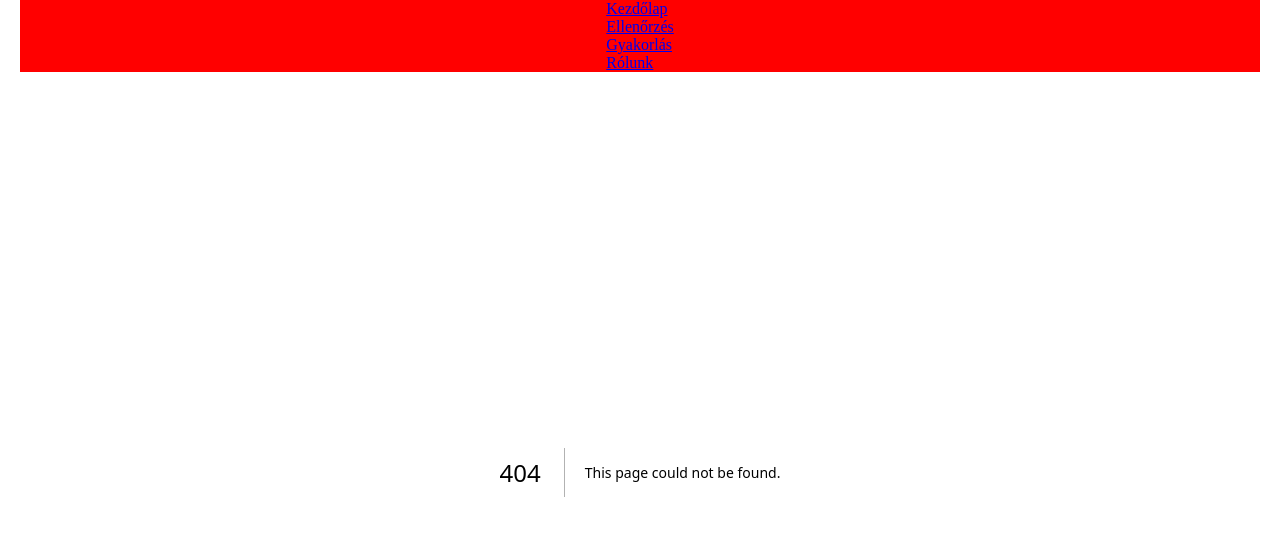
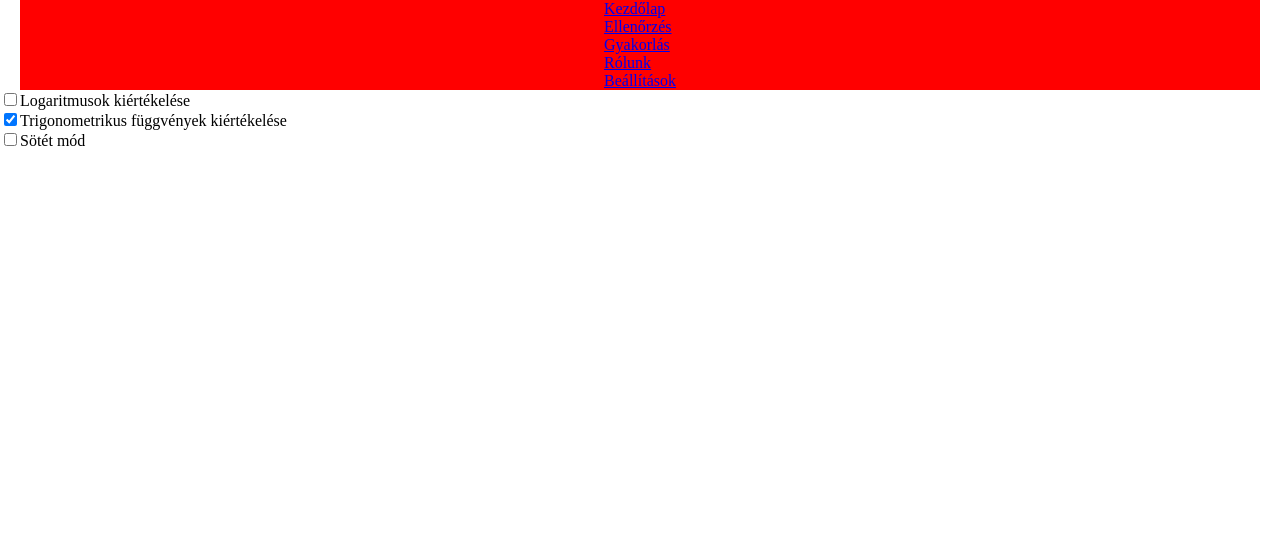
Before and after one commit to lichterberci/DerivativeCalculatorFrontend, a Next.js app: page /settings in a window 1280 px wide. Before the commit this address had no page. Shown: the top 536 px of the page. Built offline with nearby package versions, Linux system fonts and the light colour scheme.

Commit message:
user preferences added and the are working!!!!

```diff
--- /dev/null
+++ b/classes/BackendPreferenceTypes.ts
@@ -0,0 +1,7 @@
+export default interface IBackendPreference {
+    simplificationPreferences: IBackendSimplificationPreferences;
+}
+
+export interface IBackendSimplificationPreferences {
+    opsNotToEvaluate: string[]
+}
--- a/classes/PreferenceTypes.ts
+++ b/classes/FrontendPreferenceTypes.ts
@@ -2,6 +2,7 @@
 export interface ISimplificationPreferences {
 
     shouldEvalLogarithm: boolean;
+    shouldEvalTrig: boolean;
 
 }
 
--- a/pages/_document.tsx
+++ b/pages/_document.tsx
@@ -24,6 +24,10 @@ const navBarItems: INavbarItemData[] = [
 	{
 		href: "/about",
 		name: "Rólunk"
+	},
+	{
+		href: "/settings",
+		name: "Beállítások"
 	}
 ];
 
--- /dev/null
+++ b/pages/settings.tsx
@@ -0,0 +1,88 @@
+import Head from "next/head";
+import { useEffect, useState } from "react";
+import { ISimplificationPreferences, IUserInterfacePreferences } from "../classes/FrontendPreferenceTypes";
+import { GetPreferences, SetPreferences } from "../scripts/Preferences";
+
+export default function Settings (): JSX.Element {
+
+    const [simplificationPreferences, setSimplificationPreferences] = useState<ISimplificationPreferences>({
+        shouldEvalLogarithm: false,
+        shouldEvalTrig: true
+    });
+
+    const [UIPreferences, setUIPreferences] = useState<IUserInterfacePreferences>({
+        darkMode: false
+    });
+
+    useEffect(() => {
+
+        const simpPref: ISimplificationPreferences = GetPreferences("simplificationPreferences");
+        setSimplificationPreferences(simpPref);
+
+        const UIPref: IUserInterfacePreferences = GetPreferences("UIPreferences");
+        setUIPreferences(UIPref);
+
+    }, []);
+
+    const UpdateSimplificationPreferences = (key: string, value: any) => {
+
+        const newValue: any = {
+            ...simplificationPreferences
+        };
+
+        newValue[key] = value;
+
+        setSimplificationPreferences(newValue);
+
+        SetPreferences({"simplificationPreferences": newValue});
+    };
+
+    const UpdateUserInterfacePreferences = (key: string, value: any) => {
+
+        const newValue: any = {
+            ...UIPreferences
+        };
+
+        newValue[key] = value;
+
+        setUIPreferences(newValue);
+
+        SetPreferences({"UIPreferences": newValue});
+    };
+
+    return (<>
+        <Head>
+            <title>Settings</title>
+        </Head>
+        <main>
+
+            <input
+                type="checkbox"
+                name="logarithm"
+                checked={simplificationPreferences?.shouldEvalLogarithm}
+                onChange={e => UpdateSimplificationPreferences("shouldEvalLogarithm", e.target.checked)}
+            />
+            Logaritmusok kiértékelése
+            <br/>
+
+            <input
+                type="checkbox"
+                name="trig"
+                checked={simplificationPreferences?.shouldEvalTrig}
+                onChange={e => UpdateSimplificationPreferences("shouldEvalTrig", e.target.checked)}
+            />
+            Trigonometrikus függvények kiértékelése
+            <br/>
+
+            <input
+                type="checkbox"
+                name="darkmode"
+                checked={UIPreferences?.darkMode}
+                onChange={e => UpdateUserInterfacePreferences("darkMode", e.target.checked)}
+            />
+            Sötét mód
+
+
+        </main>
+    </>);
+}
--- a/scripts/Preferences.ts
+++ b/scripts/Preferences.ts
@@ -1,3 +1,6 @@
+import IBackendPreferences from "../classes/BackendPreferenceTypes";
+import { ISimplificationPreferences } from "../classes/FrontendPreferenceTypes";
+
 export function SetPreferences (keyValuePairs: { [key: string]: any }): void {
 
     if (typeof window === 'undefined') {
@@ -26,3 +29,32 @@ export function GetPreferences (key: string): any | undefined {
 
     return JSON.parse(data);
 }
+
+export function GetBackendPreferences(): IBackendPreferences | null {
+
+    const simplificationPreferences: ISimplificationPreferences = GetPreferences("simplificationPreferences");
+
+    if (simplificationPreferences === undefined)
+        return null;
+
+    let opsNotToEvaluate: string[] = [];
+
+    console.dir(simplificationPreferences)
+
+    if (simplificationPreferences.shouldEvalLogarithm == false)
+        opsNotToEvaluate = opsNotToEvaluate.concat(["ln", "log"]);
+
+    if (simplificationPreferences.shouldEvalTrig == false)
+        opsNotToEvaluate = opsNotToEvaluate.concat([
+            "sin", "cos", "tan", "cot",
+            "arcsin", "arccos", "arctan", "arccot",
+            "sinh", "cosh", "tanh", "coth",
+            "arsinh", "arcosh", "arctanh", "arcoth"
+        ])
+
+    return {
+        simplificationPreferences: {
+            opsNotToEvaluate: opsNotToEvaluate
+        }
+    };
+}
```
Also changed, not shown: classes/BodyTypes.ts (added, +13 -0 lines), classes/DifficultyMetrics.ts (added, +17 -0 lines), scripts/QueryBackend.ts (+8 -1 lines).
